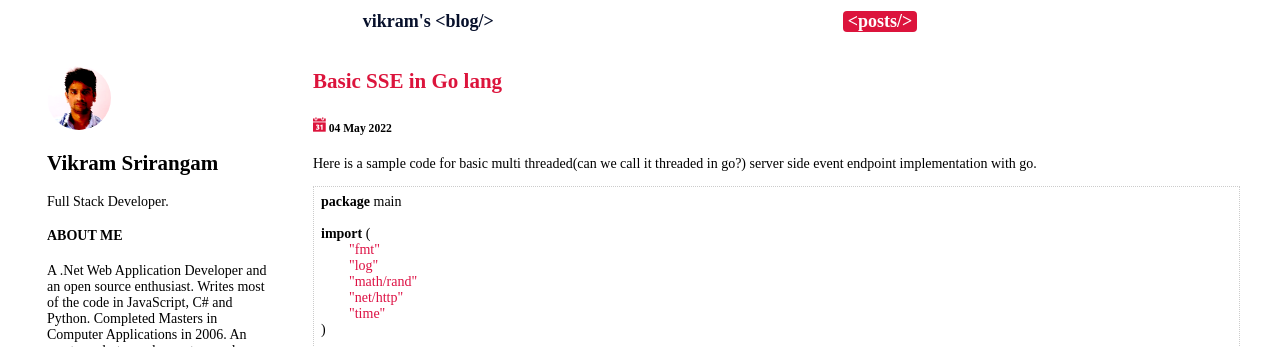
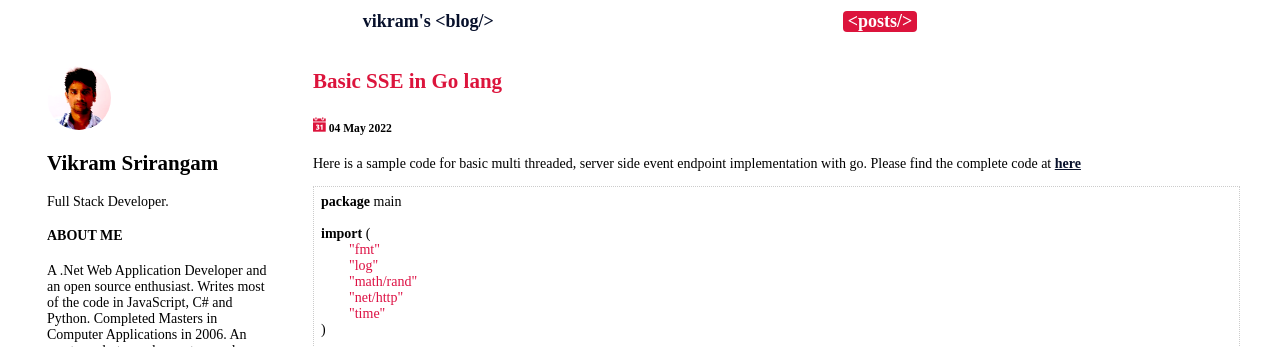
Before and after one commit to srirangamv/srirangamv.github.io, a Jekyll site: the page built from _posts/2022-05-04-go-channels-demo.md, in a window 1280 px wide. Shown: the top 347 px of the page. Built offline with Jekyll 4.4.1, drawn with Linux system fonts in a browser that asks for light colours.

Commit message:
adding post

```diff
--- a/_posts/2022-05-04-go-channels-demo.md
+++ b/_posts/2022-05-04-go-channels-demo.md
@@ -2,12 +2,12 @@
 layout: post
 title: "Basic SSE in Go lang"
 name: "2022-05-04-go-channels-demo"
-description: "basic multi threaded(can we call it threaded in go?) server side event endpoint implementation with go."
+description: "basic multi threaded, server side event endpoint implementation with go."
 tags: "go,multi-threading,coroutines,concurrency,channels,green threads,http server,server side events,code,technical article,blog,post"
 date: 2022-05-04
 ---
 
-<p>Here is a sample code for basic multi threaded(can we call it threaded in go?) server side event endpoint implementation with go.</p>
+<p>Here is a sample code for basic multi threaded, server side event endpoint implementation with go. Please find the complete code at <a href="https://github.com/viksrirangam/sse-go" title="code download path">here</a></p>
 
 {% highlight go %}
 package main
```
